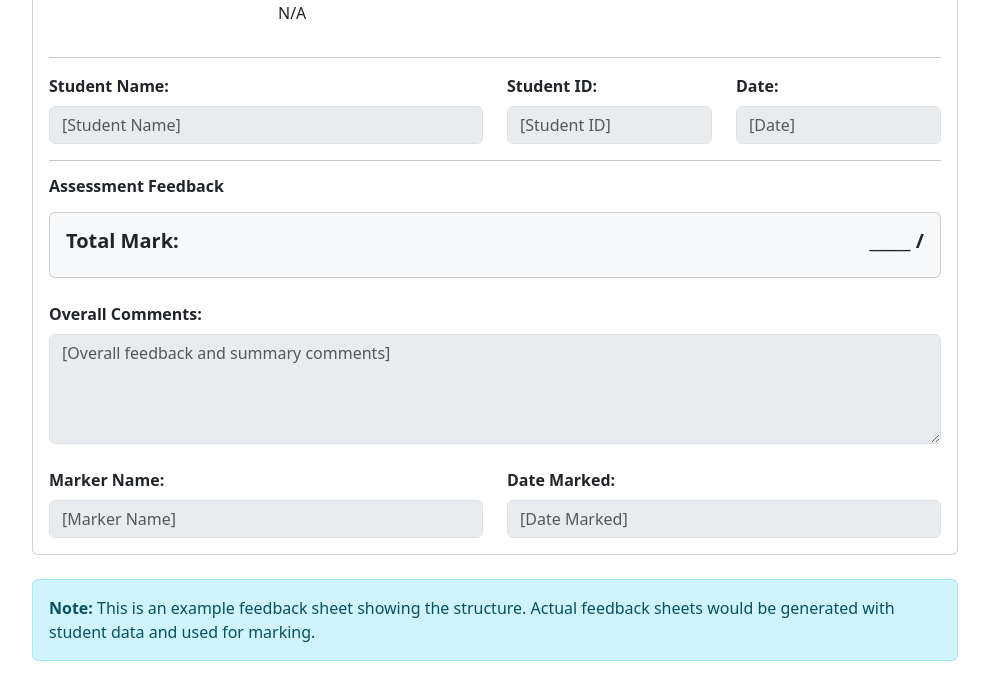
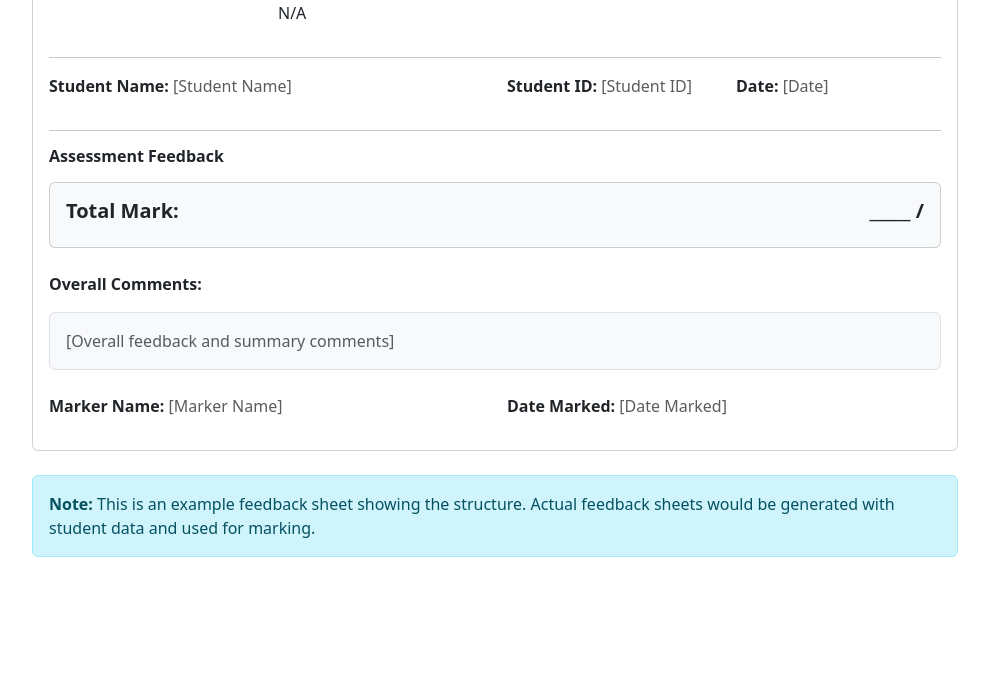
Before and after one commit to mblacklock/feedback_dl, a Django app: template feedback/templates/feedback/template_feedback_sheet.html in a window 1280 px wide. Shown: the part 241-918 px from the top of the page, without its empty margins (145-1134 px from the left). After the commit the page ends 798 px from the top, so only its background shows below. Run offline with Django 5.2, Linux system fonts and the light colour scheme; the template is opened without the code that fills it, so the values that code supplies are empty.

Commit message:
Refactor feedback sheet: remove disabled inputs, extract marks warning partial, improve UX
- Replaced disabled form inputs with plain text in feedback sheet template for better UX
- Added mark placeholder next to grade selection for grade-type categories
- Removed textarea-style border from comments to match plain text display
- Extracted marks mismatch warning to reusable partial (marks_mismatch_warning.html)
- Moved warning HTML from JavaScript to Django template for edit page
- Added marks_mismatch context to feedback_sheet view
- Added tests for marks mismatch warning on rubric and feedback sheet pages
- Fixed JavaScript to show/hide warning element instead of removing/creating it
- All 81 tests passing

```diff
--- /dev/null
+++ b/feedback/templates/feedback/partials/marks_mismatch_warning.html
@@ -0,0 +1,5 @@
+{% if marks_mismatch %}
+<div class="alert alert-warning mt-3" role="alert">
+    <strong>Warning:</strong> Category marks total {{ marks_mismatch.total }}, but max marks is set to {{ marks_mismatch.max_marks }}.
+</div>
+{% endif %}
--- a/feedback/templates/feedback/template_edit.html
+++ b/feedback/templates/feedback/template_edit.html
@@ -68,6 +68,10 @@
             </div>
         </div>
 
+        <div id="max-marks-warning" class="alert alert-warning" style="display: none;">
+            <strong>Warning:</strong> Category marks total <span id="marks-total"></span>, but max marks is set to <span id="marks-max"></span>.
+        </div>
+
         <div class="card mb-4">
             <div class="card-header d-flex justify-content-between align-items-center">
                 <h5 class="mb-0">Rubric Categories</h5>
--- a/feedback/templates/feedback/template_feedback_sheet.html
+++ b/feedback/templates/feedback/template_feedback_sheet.html
@@ -40,16 +40,13 @@
 
                 <div class="row mb-3">
                     <div class="col-md-6">
-                        <label class="form-label fw-bold">Student Name:</label>
-                        <input type="text" class="form-control" placeholder="[Student Name]" disabled>
+                        <p><strong>Student Name:</strong> <span class="text-muted">[Student Name]</span></p>
                     </div>
                     <div class="col-md-3">
-                        <label class="form-label fw-bold">Student ID:</label>
-                        <input type="text" class="form-control" placeholder="[Student ID]" disabled>
+                        <p><strong>Student ID:</strong> <span class="text-muted">[Student ID]</span></p>
                     </div>
                     <div class="col-md-3">
-                        <label class="form-label fw-bold">Date:</label>
-                        <input type="text" class="form-control" placeholder="[Date]" disabled>
+                        <p><strong>Date:</strong> <span class="text-muted">[Date]</span></p>
                     </div>
                 </div>
 
@@ -67,23 +64,20 @@
                         <div class="row mb-3">
                             <div class="col-md-3">
                                 {% if cat.type == 'grade' %}
-                                <label class="form-label">Grade Awarded:</label>
-                                <select class="form-select" disabled>
-                                    <option>[Select Grade]</option>
+                                <p><strong>Grade Awarded:</strong></p>
+                                <p class="text-muted">[Select Grade from:
                                     {% if cat.bands %}
-                                        {% for band in cat.bands %}
-                                        <option>{{ band.grade }}</option>
-                                        {% endfor %}
-                                    {% endif %}
-                                </select>
+                                        {% for band in cat.bands %}{{ band.grade }}{% if not forloop.last %}, {% endif %}{% endfor %}
+                                    {% endif %}] [__ marks]
+                                </p>
                                 {% else %}
-                                <label class="form-label">Mark Awarded:</label>
-                                <input type="number" class="form-control" placeholder="0-{{ cat.max }}" min="0" max="{{ cat.max }}" disabled>
+                                <p><strong>Mark Awarded:</strong></p>
+                                <p class="text-muted">[0 - {{ cat.max }} marks]</p>
                                 {% endif %}
                             </div>
                             <div class="col-md-9">
-                                <label class="form-label">Comments / Feedback:</label>
-                                <textarea class="form-control" rows="3" placeholder="[Feedback comments for {{ cat.label }}]" disabled></textarea>
+                                <p><strong>Comments / Feedback:</strong></p>
+                                <p class="text-muted">[Feedback comments for {{ cat.label }}]</p>
                             </div>
                         </div>
                     </div>
@@ -104,22 +98,22 @@
                 </div>
 
                 <div class="mt-4">
-                    <label class="form-label fw-bold">Overall Comments:</label>
-                    <textarea class="form-control" rows="4" placeholder="[Overall feedback and summary comments]" disabled></textarea>
+                    <p class="fw-bold">Overall Comments:</p>
+                    <p class="text-muted border rounded p-3 bg-light">[Overall feedback and summary comments]</p>
                 </div>
 
                 <div class="row mt-4">
                     <div class="col-md-6">
-                        <label class="form-label fw-bold">Marker Name:</label>
-                        <input type="text" class="form-control" placeholder="[Marker Name]" disabled>
+                        <p><strong>Marker Name:</strong> <span class="text-muted">[Marker Name]</span></p>
                     </div>
                     <div class="col-md-6">
-                        <label class="form-label fw-bold">Date Marked:</label>
-                        <input type="text" class="form-control" placeholder="[Date Marked]" disabled>
+                        <p><strong>Date Marked:</strong> <span class="text-muted">[Date Marked]</span></p>
                     </div>
                 </div>
             </div>
         </div>
+
+        {% include 'feedback/partials/marks_mismatch_warning.html' %}
 
         {% include "feedback/partials/charts_display.html" %}
 
--- a/feedback/templates/feedback/template_rubric.html
+++ b/feedback/templates/feedback/template_rubric.html
@@ -48,11 +48,7 @@
             </div>
         </div>
 
-        {% if marks_mismatch %}
-        <div class="alert alert-warning mt-3" role="alert">
-            <strong>Warning:</strong> Category marks total {{ marks_mismatch.total }}, but max marks is set to {{ marks_mismatch.max_marks }}.
-        </div>
-        {% endif %}
+        {% include 'feedback/partials/marks_mismatch_warning.html' %}
 
         <div class="card">
             <div class="card-header">
```
Also changed, not shown: feedback/static/feedback/js/template_editor.js (+13 -21 lines), feedback/views.py (+10 -1 lines), functional_tests/test_separate_views.py (+40 -0 lines), functional_tests/test_template_builder.py (+4 -3 lines).
